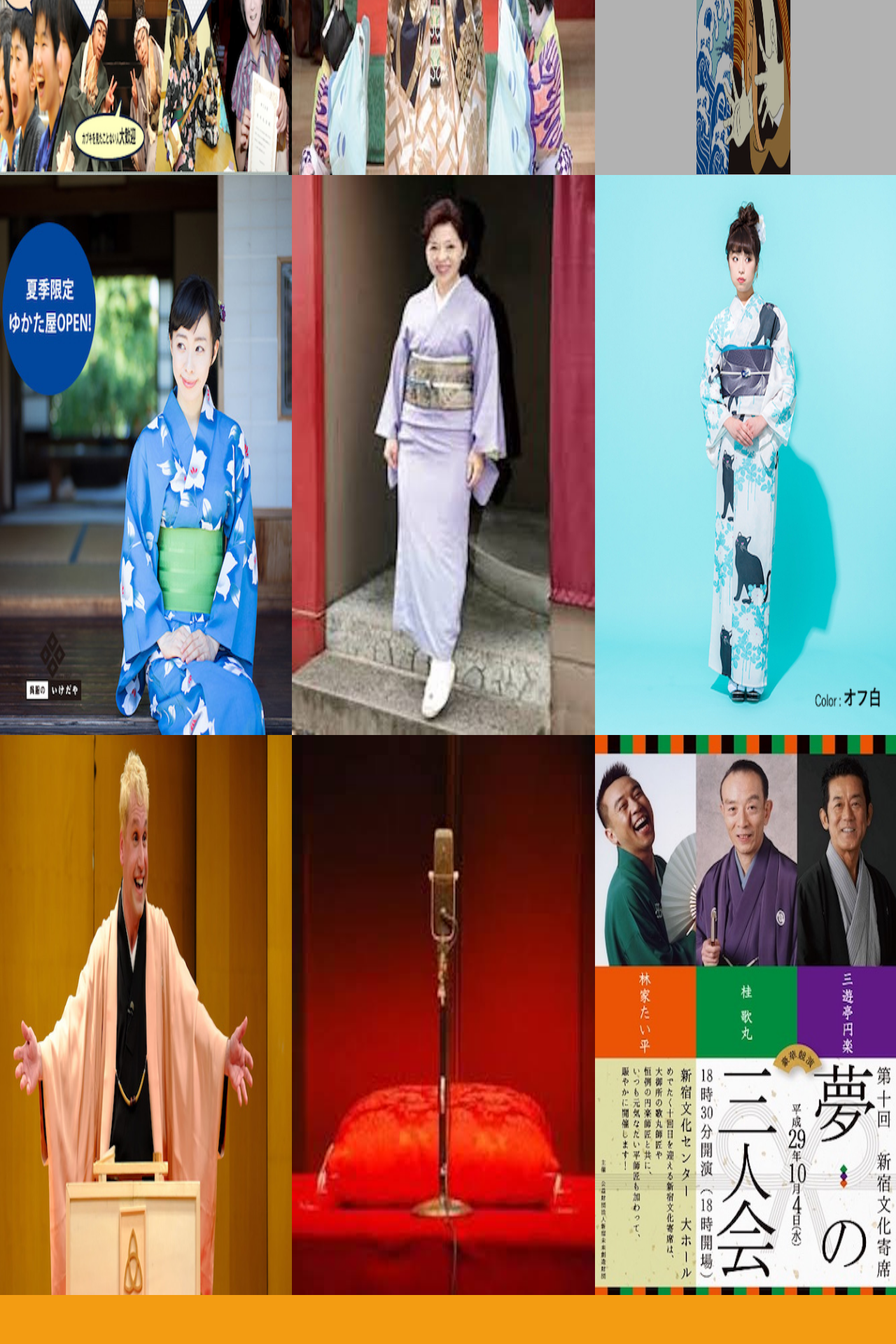
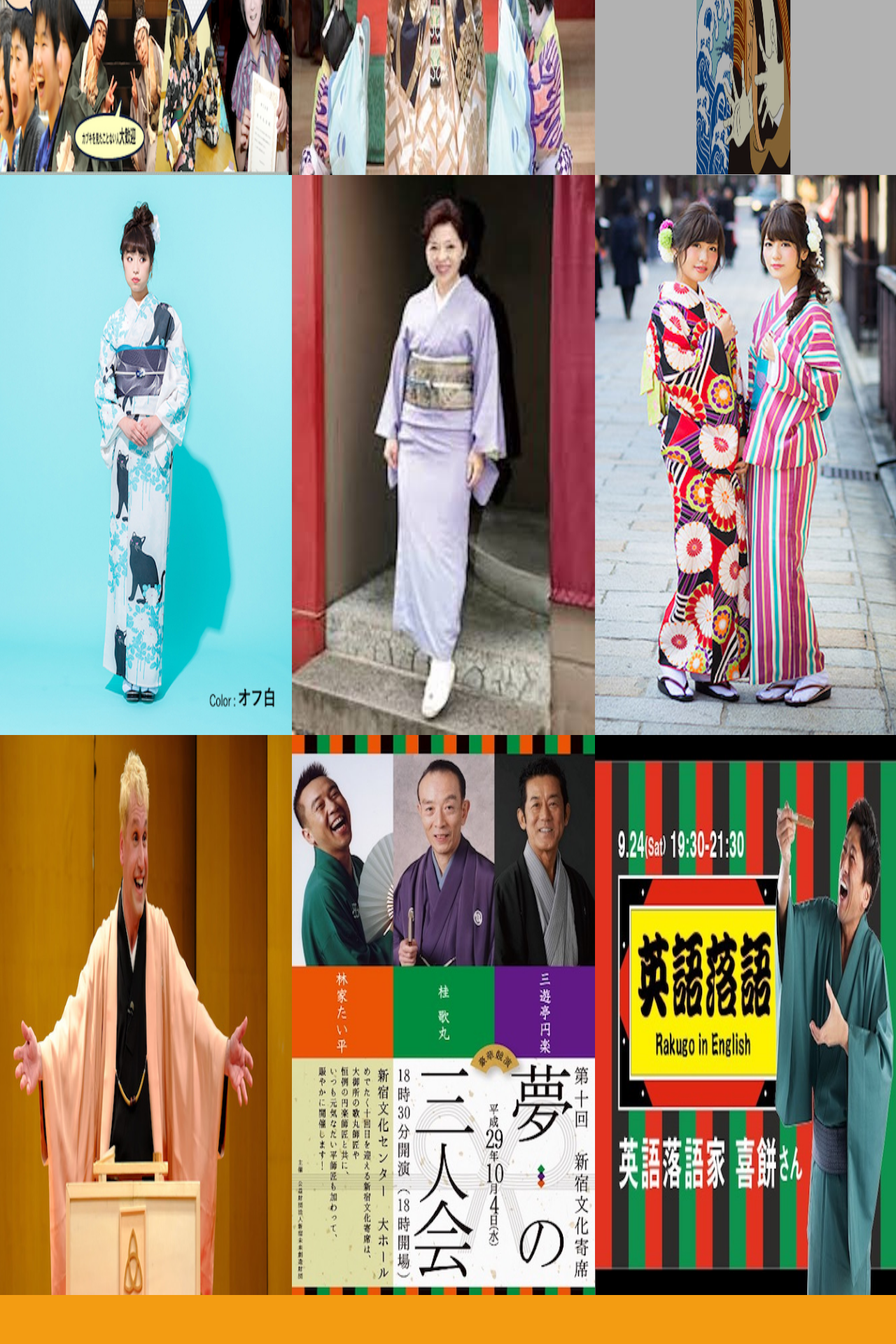
Before and after one commit to cktfp656/PerformingArts, a PHP site: page / in a window 1280 px wide. Shown: the part 1849-3769 px from the top of the page at 70% size. Run offline with PHP 8.4, Linux system fonts and the light colour scheme; a user stored in the database is signed in; data comes from the database, SQL or seed files in the repository; some libraries are stand-ins or nearby versions.

Commit message:
トップページのコンテンツ表示終了

```diff
--- a/index.php
+++ b/index.php
@@ -42,6 +42,31 @@ if(!isset($_SESSION['id'])){
         break;
       }
        $kabuki_contents[] = $kabuki;
+
+    }
+
+    $sql='SELECT * FROM `contents` WHERE `category_code` = "kimono" ORDER BY   `created` DESC LIMIT 0,3';
+    $stmt = $dbh->prepare($sql);
+    $stmt->execute();
+    $kimono_contents =array();
+    while(true){
+      $kimono = $stmt->fetch(PDO::FETCH_ASSOC);
+      if($kimono== false){
+        break;
+      }
+       $kimono_contents[] = $kimono;
+
+    }
+    $sql='SELECT * FROM `contents` WHERE `category_code` = "rakugo" ORDER BY   `created` DESC LIMIT 0,3';
+    $stmt = $dbh->prepare($sql);
+    $stmt->execute();
+    $rakugo_contents =array();
+    while(true){
+      $rakugo = $stmt->fetch(PDO::FETCH_ASSOC);
+      if($rakugo== false){
+        break;
+      }
+       $rakugo_contents[] = $rakugo;
 
     }
 // echo'<pre>';
@@ -176,13 +201,13 @@ if(!isset($_SESSION['id'])){
       <?php foreach ($kabuki_contents as $kabuki) { ?>
         <div class="col-12 col-sm-6 col-lg-2"><img class="thumb" src="contents-img/<?php echo $kabuki['contents_img_name']; ?>" alt=""></div>
       <?php } ?>
-      <div class="col-12 col-sm-6 col-lg-2"><img class="thumb" src="img/portfolio/yukata1.jpg" alt=""></div>
-      <div class="col-12 col-sm-6 col-lg-2"><img class="thumb" src="img/portfolio/kimono1.jpg" alt=""></div>
-      <div class="col-12 col-sm-6 col-lg-2"><img class="thumb" src="img/portfolio/kimono2.jpg" alt=""></div>
-      <div class="col-12 col-sm-6 col-lg-2"><img class="thumb" src="img/portfolio/rakugo1.jpg" alt=""></div>
-      <div class="col-12 col-sm-6 col-lg-2"><img class="thumb" src="img/portfolio/rakugo2.jpg" alt=""></div>
-      <div class="col-12 col-sm-6 col-lg-2"><img class="thumb" src="img/portfolio/rakugo3.jpg" alt=""></div>
-    </div>
+
+      <?php foreach ($kimono_contents as $kimono) { ?>
+        <div class="col-12 col-sm-6 col-lg-2"><img class="thumb" src="contents-img/<?php echo $kimono['contents_img_name']; ?>" alt=""></div>
+      <?php } ?>
+      <?php foreach ($rakugo_contents as $rakugo) { ?>
+        <div class="col-12 col-sm-6 col-lg-2"><img class="thumb" src="contents-img/<?php echo $rakugo['contents_img_name']; ?>" alt=""></div>
+      <?php } ?>
     <!-- /row -->
   </div>
   <!-- /slide3 -->
```
Also changed, not shown: kimono.php (+12 -0 lines), contents-img/20180910152442kimono3.jpg (added), contents-img/20180910152529rakugo4.jpg (added).
